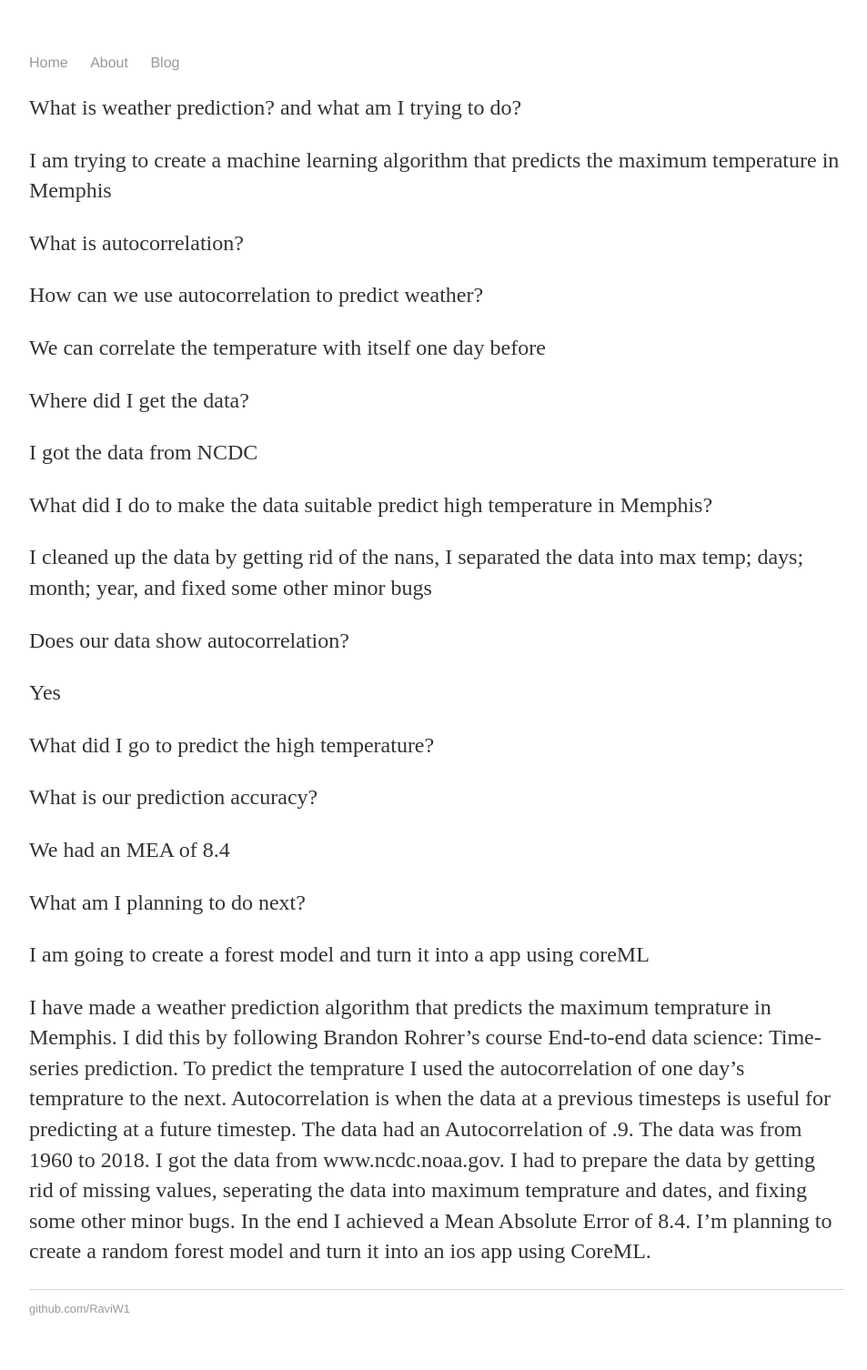
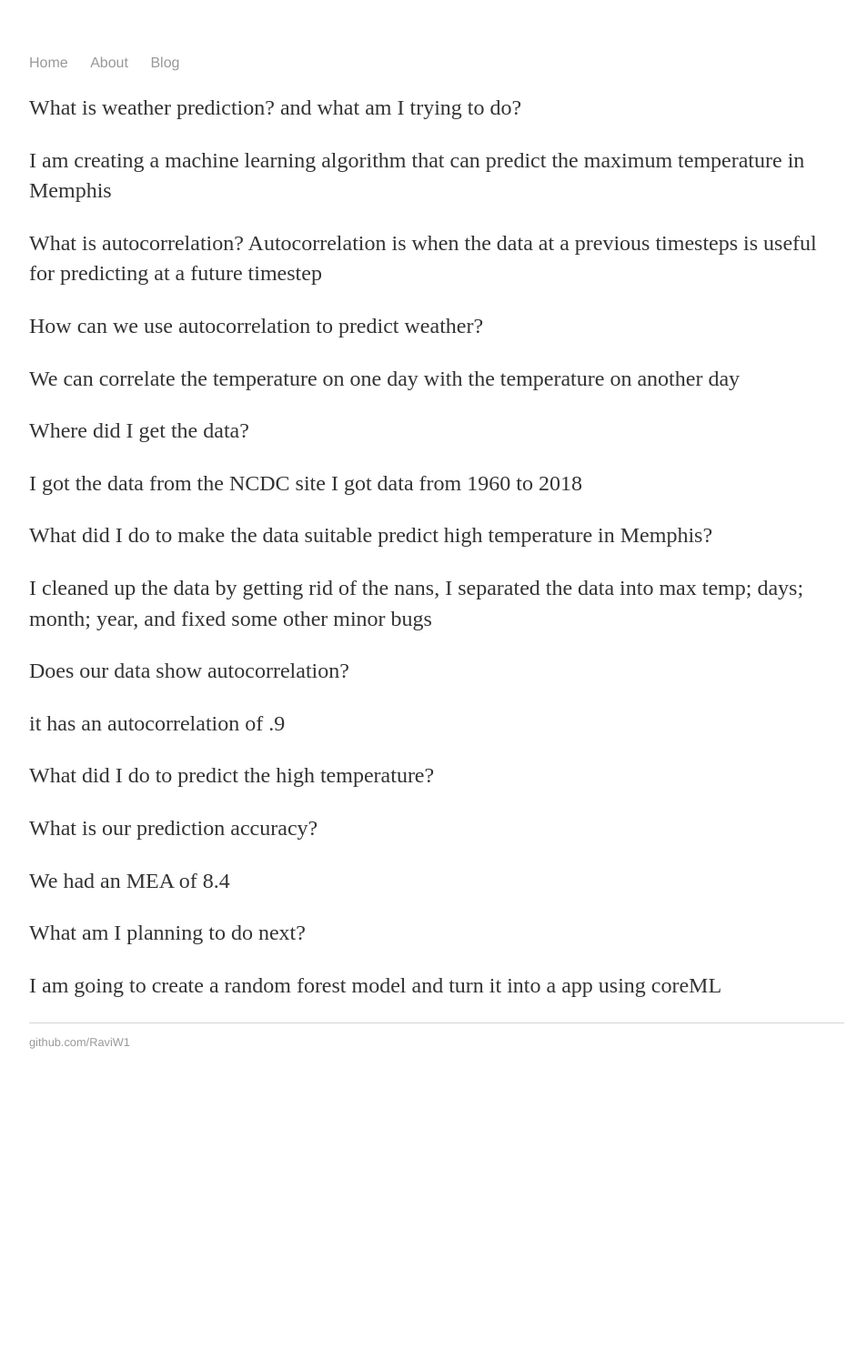
Before and after one commit to RaviW1/ravi_wije_old_site, a Jekyll site: the page built from weather_data_analysis.md, in a window 1280 px wide. Shown: the whole page at 91% size, without its empty margins (160-1113 px from the left). Built offline with Jekyll 4.4.1, drawn with Linux system fonts in a browser that asks for light colours; our own code applies the rules of GitHub Pages for plain Markdown files; after the commit the page ends 1213 px from its top, so only the background shows below that.

```diff
--- a/weather_data_analysis.md
+++ b/weather_data_analysis.md
@@ -1,16 +1,18 @@
 What is weather prediction? and what am I trying to do?
 
-I am trying to create a machine learning algorithm that predicts the maximum temperature in Memphis
+I am creating a machine learning algorithm that  can predict the maximum temperature in Memphis
 
 What is autocorrelation?
+Autocorrelation is when the data at a previous timesteps is useful for predicting at a future timestep
 
 How can we use autocorrelation to predict weather?
 
-We can correlate the temperature with itself one day before
+We can correlate the temperature on one day with the temperature on another day
 
 Where did I get the data?
 
-I got the data from NCDC
+I got the data from the NCDC site
+I got data from 1960 to 2018
 
 What did I do to make the data suitable predict high temperature in Memphis?
 
@@ -19,10 +21,10 @@
 
 Does our data show autocorrelation?
 
-Yes
+it has an autocorrelation of .9
 
 
-What did I go to predict the high temperature?
+What did I do to predict the high temperature?
 
 What is our prediction accuracy?
 
@@ -30,11 +32,4 @@
 
 What am I planning to do next?
 
-I am going to create a forest model and turn it into a app using coreML
-
-I have made a weather prediction algorithm that predicts the maximum temprature in Memphis. I did this by following Brandon Rohrer's course End-to-end data science: Time-series prediction.
-To predict the temprature I used the autocorrelation of one day's temprature to the next.
-Autocorrelation is when the data at a previous timesteps is useful for predicting at a future timestep.
-The data had an Autocorrelation of .9. The data was from 1960 to 2018. I got the data from www.ncdc.noaa.gov.
-I had to prepare the data by getting rid of missing values, seperating the data into maximum temprature and dates, and fixing some other minor bugs.
-In the end I achieved a Mean Absolute Error of 8.4. I'm planning to create a random forest model and turn it into an ios app using CoreML.
+I am going to create a random forest model and turn it into a app using coreML
```
Also changed, not shown: images/Weather_App.png (added), images/autocorrellation.png (added), images/max_temp.png (added), images/mushroom_app.png (added), images/not_mushroom.png (added), images/small_treev2.png (added), images/temperatures.png (added), images/tempratures.png (added), images/weather_rock.jpg (added), 1 other file.
